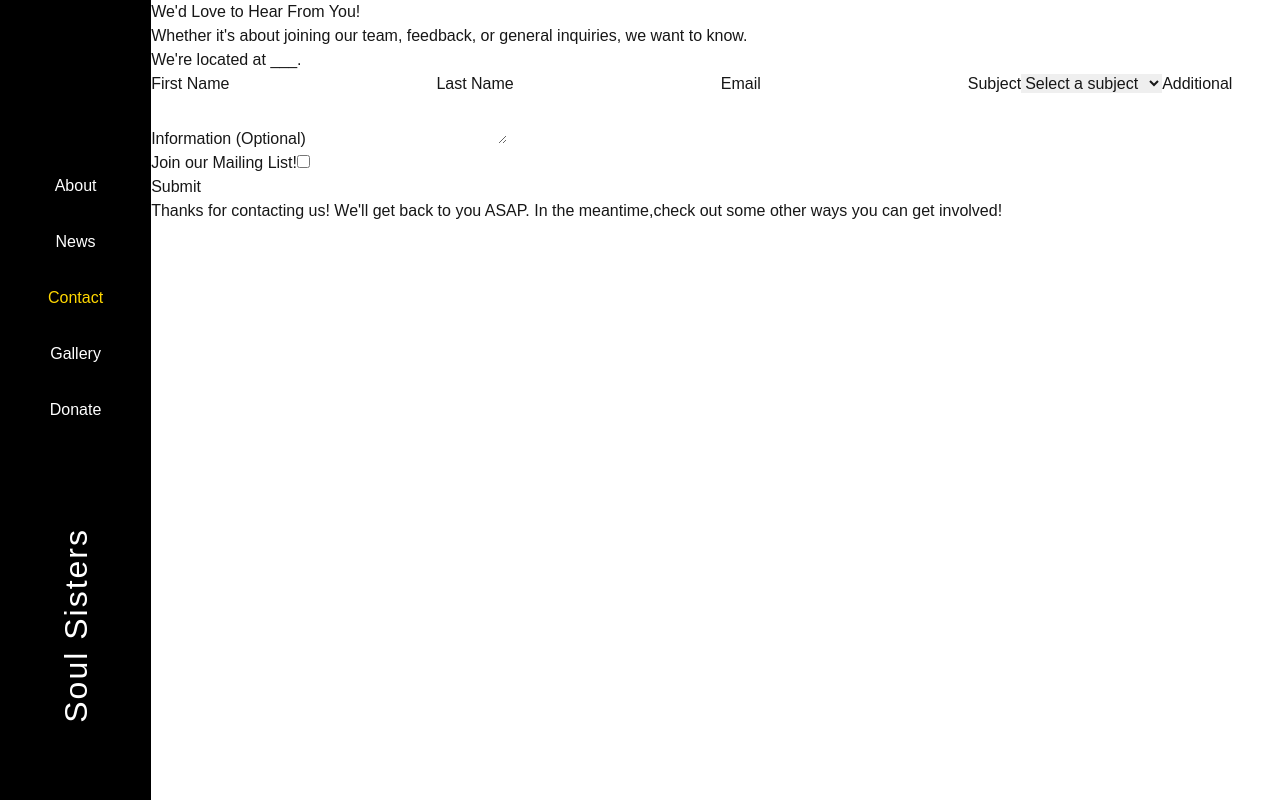
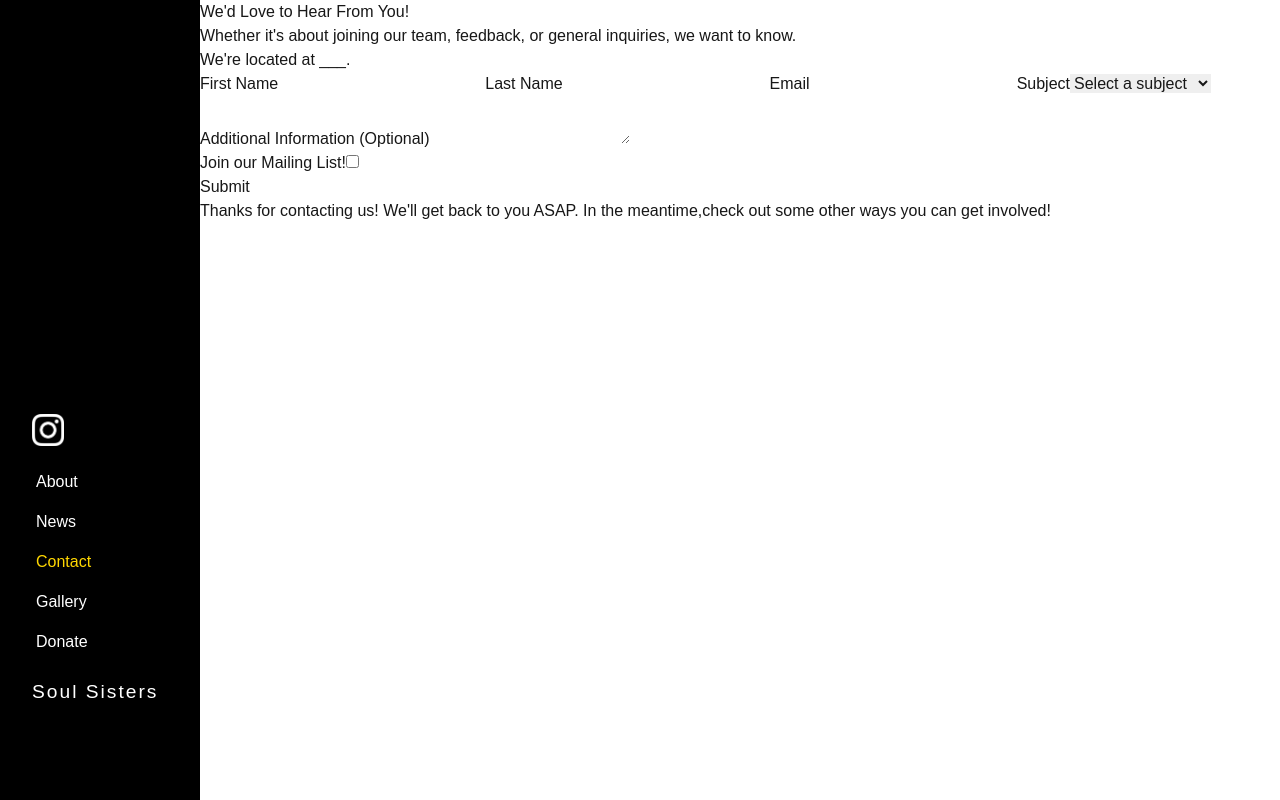
Before and after one commit to fullstackatbrown/project-soul-sisters, a Next.js app: page /contact in a window 1280 px wide. Built offline with nearby package versions, Linux system fonts and the light colour scheme.

Commit message:
sticky navbar (#9)
* sticky navbar

* Sticky Navbar + full screen home

* removed .env files

* Removed second ig logo

* style: make page undraggable, add padding to video

---------

Co-authored-by: xuvi7 <07xuvi@gmail.com>

```diff
--- a/app/globals.css
+++ b/app/globals.css
@@ -22,6 +22,7 @@ body {
   & > div {
     flex-grow: 1;
   }
+  overflow: hidden;
 }
 
 @layer utilities {
--- a/app/page.tsx
+++ b/app/page.tsx
@@ -1,4 +1,5 @@
 import cosmic from "../lib/cosmicClient";
+import React from 'react';
 
 export default async function Home() {
   const query = {
@@ -12,13 +13,17 @@ export default async function Home() {
   // console.log("Fetched data:", JSON.stringify(data, null, 2));
   // console.log("Metadata:", data);
   return (
-    <div>
+    <div style={{paddingRight: "24px"}}>
       <video
         src={response.object.metadata.video.url}
         autoPlay
         muted
         loop
         playsInline
+        style={{
+          height: "100vh",
+          objectFit: "cover"
+        }}
       />
     </div>
   );
--- a/components/Navbar/Navbar.module.css
+++ b/components/Navbar/Navbar.module.css
@@ -15,14 +15,18 @@
 }
 
 .navbar-container {
+	position: sticky;
+	top: 0px;
 	background-color: #000000;
     display: flex;
     justify-content: center;
     flex-direction: column;
-    align-items: center;
-    padding-top: 15vh;
+    align-items: flex-start;
+    padding-top: 55vh;
     padding-left: 2rem;
     padding-right: 2rem;
+    padding-bottom: 10vh;
+    width: 20vw;
     max-width: 200px;
     height: 100vh;
     animation: fadeInAnimation ease 3s;
@@ -30,30 +34,39 @@
     animation-fill-mode: forwards;
 }
 
+/* try editing the font size so that it scales with the screen nicely,
+prob want to scale with screen height or screen width, kind of unsure yet.
+lowk one idea would be maybe try multiplying screen height and screen width
+so you could scale with screen area? this goes for both links and logo*/
 .navbar-logo {
 	margin: 0, auto;
-    font-size: 2rem;
+    font-size: 1.2rem;
     color: #ffffff;
-    padding-top: 5vh;
+    padding-top: 2vh;
     padding-bottom: 5vh;
     text-decoration: none;
     letter-spacing: 2px;
-    writing-mode: vertical-rl; /* Makes text vertical */
-    transform: rotate(180deg); /* Rotates to read bottom-to-top */
-    margin-top: 50px;
+    text-align: left;
 }
 
 .menu {
     display: flex;
     flex-direction: column;
-    align-items: center;
+    align-items: flex-start;
+}
+
+.instagram-logo {
+	width: 2rem;
+	height: 2rem;
+	margin-bottom: 1rem;
 }
 
 .nav-link {
+	align-self: left;
     color: #ffffff;
     text-decoration: none;
-    padding: 1rem 0.5rem;
-    margin: 0 0.5rem;
+    padding: 0.5rem 0.25rem;
+    /*margin: 0 0.5rem;*/
     transition: color 0.3s ease;
 }
 
--- a/components/Navbar/Navbar.tsx
+++ b/components/Navbar/Navbar.tsx
@@ -2,7 +2,11 @@
 
 import Link from "next/link";
 import { usePathname } from "next/navigation";
+import { useState, useEffect } from "react";
 import styles from "./Navbar.module.css";
+import { createBucketClient } from '@cosmicjs/sdk';
+import React from 'react';
+
 
 const routes = [
   { href: "/about", label: "About" },
@@ -14,10 +18,13 @@ const routes = [
 
 export default function Navbar() {
   const pathname = usePathname();
-    return (
+  return (
         <nav className={styles.navbar}>
             <div className={styles["navbar-container"]}>
                 <div className={styles.menu}>
+                        <img src="/Instagram_Glyph_White.png"
+                        alt="Instagram Logo"
+                        className={styles["instagram-logo"]} />
                     {routes.map((route) => (
                         <Link
                             key={route.href}
```
Also changed, not shown: public/Instagram_Glyph_White.png (added), 1 other file (tests, documents, lock files or other folders).
